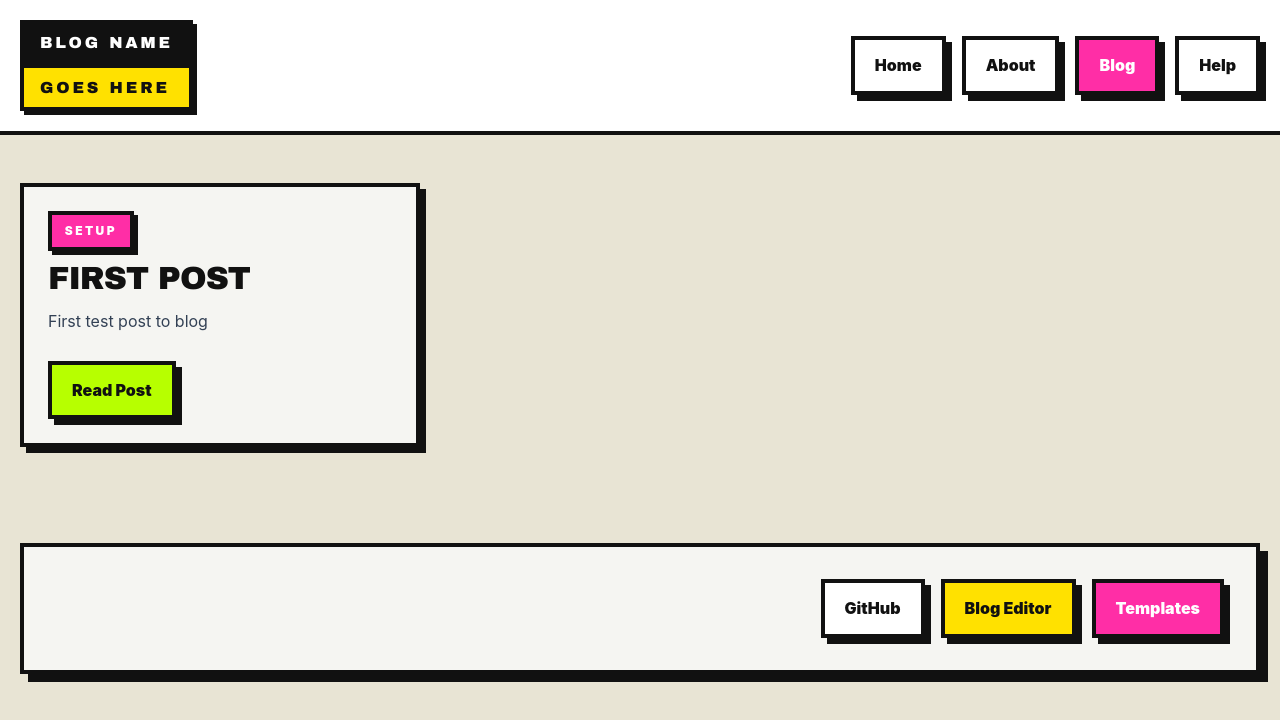
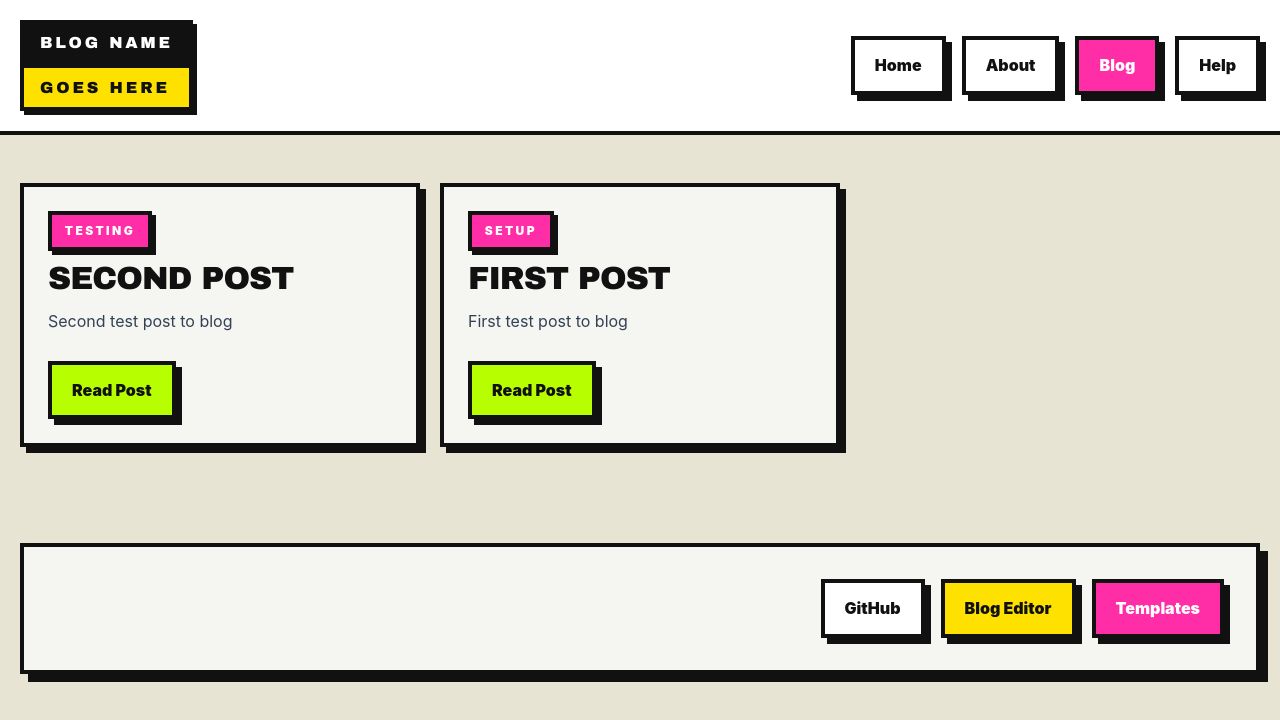
Before and after one commit to monapdx/Github-Tools, a plain HTML site: page blog/index.html in a window 1280 px wide. Drawn offline with Linux system fonts and the light colour scheme.

Commit message:
Index: add second-post

```diff
--- a/blog/index.html
+++ b/blog/index.html
@@ -71,6 +71,12 @@
         <div class="nb-grid nb-grid-3">
 
 <!-- BLOG_POSTS_START -->
+<article class="nb-card nb-stack-sm" data-slug="second-post">
+  <span class="nb-label nb-bg-pink">Testing</span>
+  <h3><a href="posts/second-post.html">Second Post</a></h3>
+  <p>Second test post to blog</p>
+  <a href="posts/second-post.html" class="nb-btn nb-btn-green">Read Post</a>
+</article>
 <article class="nb-card nb-stack-sm" data-slug="first-post">
   <span class="nb-label nb-bg-pink">Setup</span>
   <h3><a href="posts/first-post.html">First Post</a></h3>
```
